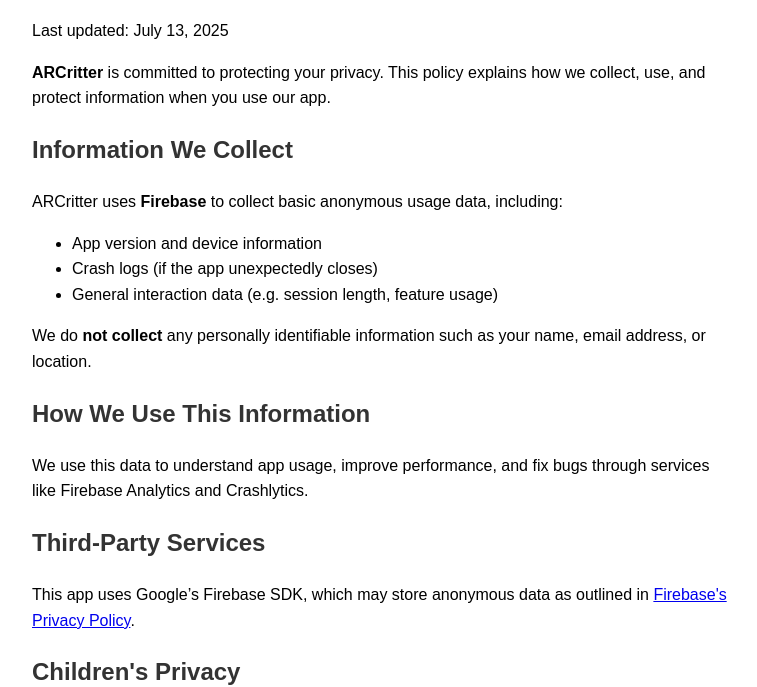
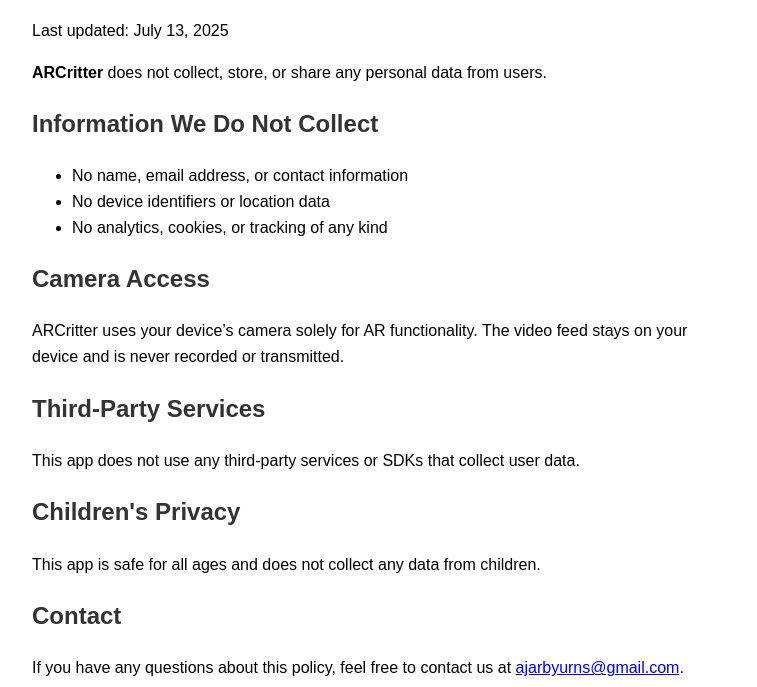
Before and after one commit to ajarbyurns/arcritter-support, a plain HTML site: page privacy.html in a window 1280 px wide. Shown: the part 124-811 px from the top of the page, without its empty margins (258-1015 px from the left). Drawn offline with Linux system fonts and the light colour scheme.

Commit message:
Update privacy.html

```diff
--- a/privacy.html
+++ b/privacy.html
@@ -12,29 +12,26 @@
   <h1>Privacy Policy</h1>
   <p>Last updated: July 13, 2025</p>
 
-  <p><strong>ARCritter</strong> is committed to protecting your privacy. This policy explains how we collect, use, and protect information when you use our app.</p>
+  <p><strong>ARCritter</strong> does not collect, store, or share any personal data from users.</p>
 
-  <h2>Information We Collect</h2>
-  <p>ARCritter uses <strong>Firebase</strong> to collect basic anonymous usage data, including:</p>
+  <h2>Information We Do Not Collect</h2>
   <ul>
-    <li>App version and device information</li>
-    <li>Crash logs (if the app unexpectedly closes)</li>
-    <li>General interaction data (e.g. session length, feature usage)</li>
+    <li>No name, email address, or contact information</li>
+    <li>No device identifiers or location data</li>
+    <li>No analytics, cookies, or tracking of any kind</li>
   </ul>
 
-  <p>We do <strong>not collect</strong> any personally identifiable information such as your name, email address, or location.</p>
-
-  <h2>How We Use This Information</h2>
-  <p>We use this data to understand app usage, improve performance, and fix bugs through services like Firebase Analytics and Crashlytics.</p>
+  <h2>Camera Access</h2>
+  <p>ARCritter uses your device’s camera solely for AR functionality. The video feed stays on your device and is never recorded or transmitted.</p>
 
   <h2>Third-Party Services</h2>
-  <p>This app uses Google’s Firebase SDK, which may store anonymous data as outlined in <a href="https://firebase.google.com/support/privacy" target="_blank">Firebase's Privacy Policy</a>.</p>
+  <p>This app does not use any third-party services or SDKs that collect user data.</p>
 
   <h2>Children's Privacy</h2>
-  <p>ARCritter does not knowingly collect data from children. If you're under 13, please use the app with adult supervision.</p>
+  <p>This app is safe for all ages and does not collect any data from children.</p>
 
   <h2>Contact</h2>
-  <p>If you have questions about this policy, email us at <a href="mailto:ajarbyurns@gmail.com">ajarbyurns@gmail.com</a>.</p>
+  <p>If you have any questions about this policy, feel free to contact us at <a href="mailto:ajarbyurns@gmail.com">ajarbyurns@gmail.com</a>.</p>
 
   <p>&copy; 2025 ARCritter</p>
 </body>
```
